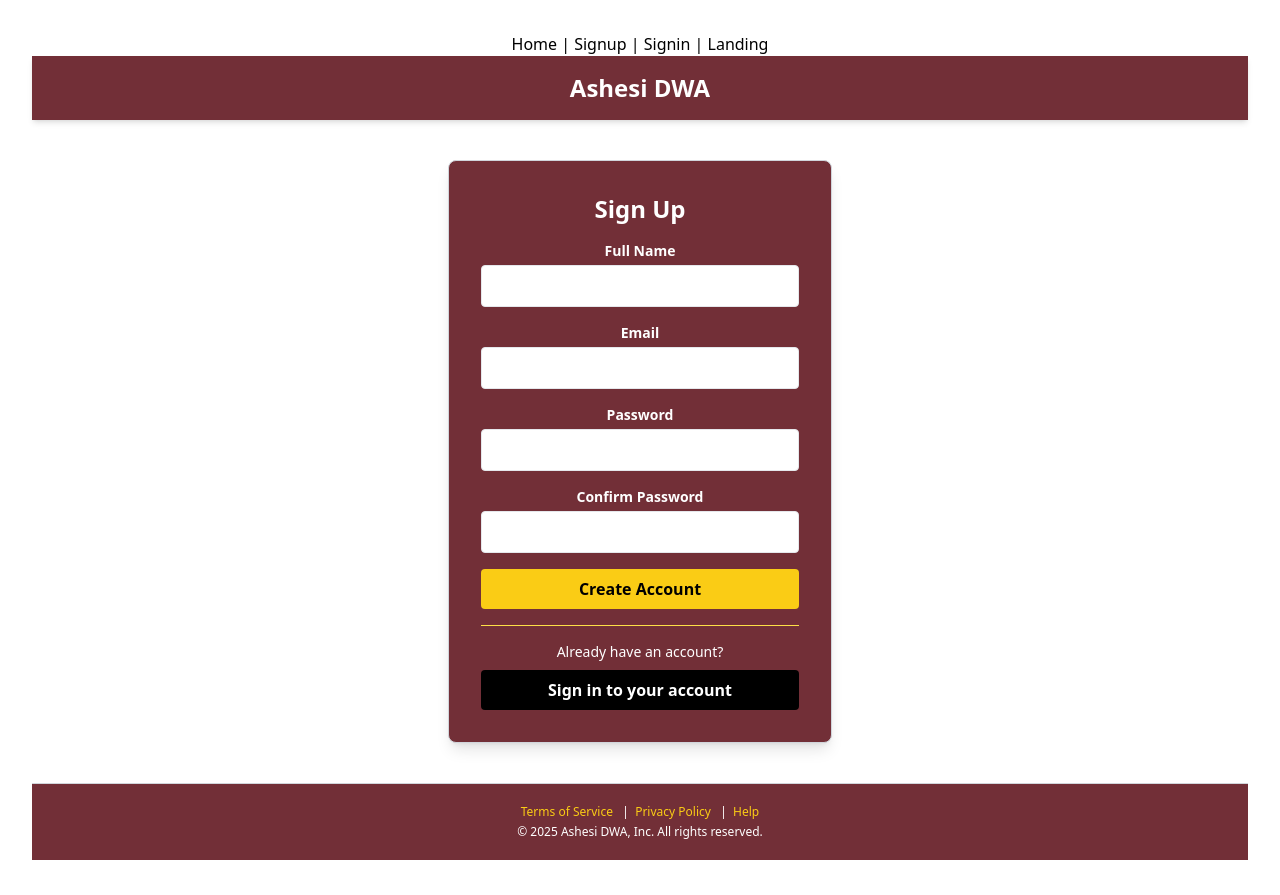
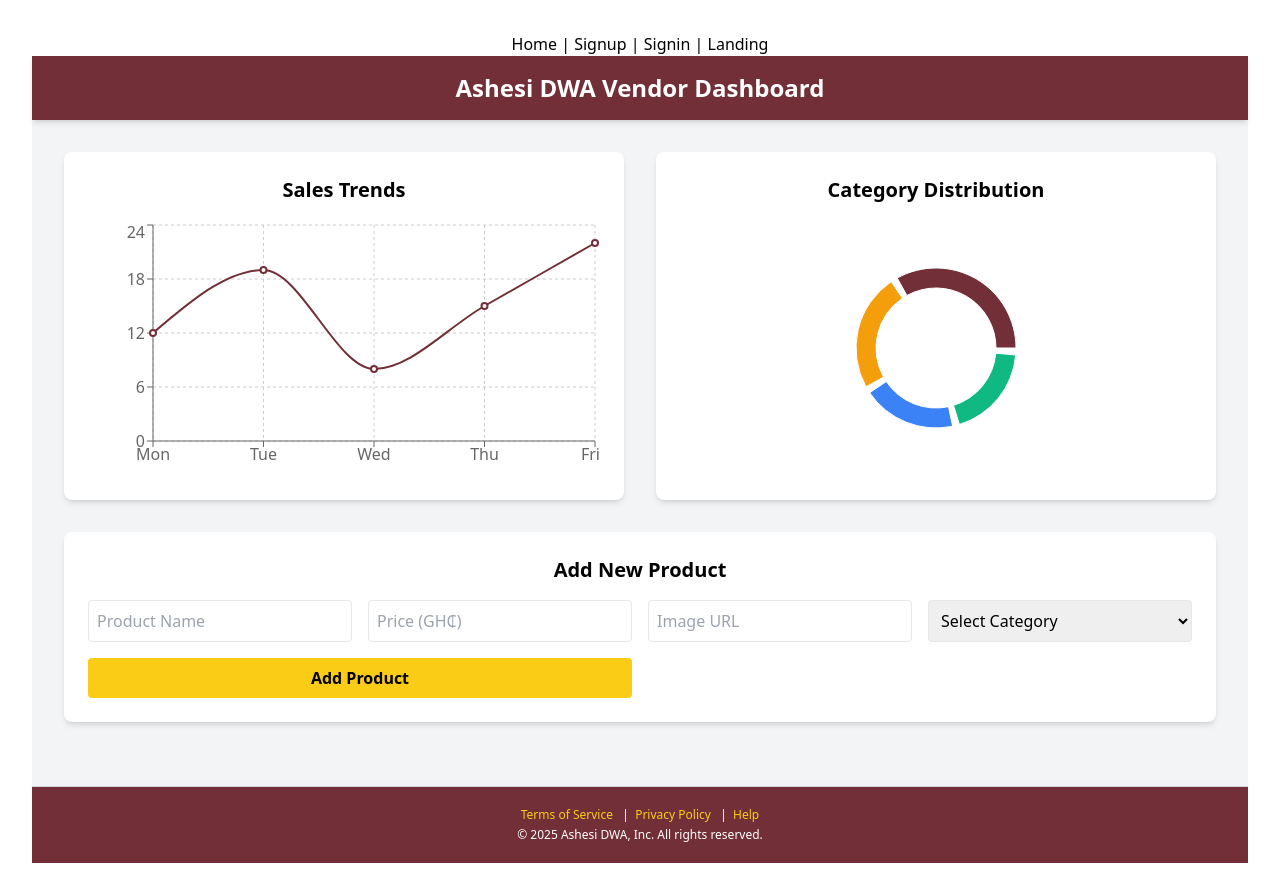
Before and after one commit to madstone0-0/dwa, a React (Vite) app in the folder frontend/: page /signup in a window 1280 px wide. Built offline with nearby package versions, Linux system fonts and the light colour scheme.

Commit message:
Update  vendor dashboard

```diff
--- a/frontend/package.json
+++ b/frontend/package.json
@@ -13,7 +13,8 @@
     "react": "^18.3.1",
     "react-dom": "^18.3.1",
     "react-router-dom": "^7.1.5",
-    "react-spinners": "^0.15.0"
+    "react-spinners": "^0.15.0",
+    "recharts": "^2.15.1"
   },
   "devDependencies": {
     "@eslint/js": "^9.17.0",
--- a/frontend/src/pages/VendorDashboard.tsx
+++ b/frontend/src/pages/VendorDashboard.tsx
@@ -1,25 +1,46 @@
 import React, { useState } from 'react';
+import { PieChart, Pie, Cell, LineChart, Line, XAxis, YAxis, CartesianGrid, Tooltip, ResponsiveContainer } from 'recharts';
 
 interface Product {
   id: number;
   name: string;
   price: number;
   image: string;
+  category: string;
 }
 
 const VendorDashboard: React.FC = () => {
   const [products, setProducts] = useState<Product[]>([]);
-  const [newProduct, setNewProduct] = useState({ name: '', price: '', image: '' });
+  const [newProduct, setNewProduct] = useState({ name: '', price: '', image: '', category: '' });
+
+  // Mock data for charts
+  const salesData = [
+    { name: 'Mon', sales: 12 },
+    { name: 'Tue', sales: 19 },
+    { name: 'Wed', sales: 8 },
+    { name: 'Thu', sales: 15 },
+    { name: 'Fri', sales: 22 },
+  ];
+
+  const categoryData = [
+    { name: 'Fashion', value: 35 },
+    { name: 'Electronics', value: 25 },
+    { name: 'Services', value: 20 },
+    { name: 'Books', value: 20 },
+  ];
+
+  const COLORS = ['#722F37', '#F59E0B', '#3B82F6', '#10B981'];
 
   const handleAddProduct = () => {
-    if (!newProduct.name || !newProduct.price || !newProduct.image) return;
+    if (!newProduct.name || !newProduct.price || !newProduct.image || !newProduct.category) return;
     setProducts([...products, {
       id: products.length + 1,
       name: newProduct.name,
       price: parseFloat(newProduct.price),
-      image: newProduct.image
+      image: newProduct.image,
+      category: newProduct.category
     }]);
-    setNewProduct({ name: '', price: '', image: '' });
+    setNewProduct({ name: '', price: '', image: '', category: '' });
   };
 
   const handleDeleteProduct = (id: number) => {
@@ -27,55 +48,133 @@
   };
 
   return (
-    <div className="min-h-screen bg-gray-100 p-8">
-      <h1 className="text-3xl font-bold text-gray-900 mb-6">Vendor Dashboard</h1>
+    <div className="min-h-screen bg-gray-100 flex flex-col">
+      {/* Header */}
+      <header className="bg-wine py-4 shadow-md flex justify-center" style={{ backgroundColor: '#722F37' }}>
+        <h1 className="text-white text-2xl font-bold">Ashesi DWA Vendor Dashboard</h1>
+      </header>
 
-      <div className="bg-white p-6 rounded-lg shadow-md mb-6">
-        <h2 className="text-xl font-bold mb-4">Add Product</h2>
-        <div className="flex space-x-4">
+      <main className="flex-grow p-8">
+        {/* Stats Section */}
+        <div className="grid grid-cols-1 md:grid-cols-2 gap-8 mb-8">
+          <div className="bg-white p-6 rounded-lg shadow-md">
+            <h2 className="text-xl font-bold mb-4 text-wine">Sales Trends</h2>
+            <div className="h-64">
+              <ResponsiveContainer width="100%" height="100%">
+                <LineChart data={salesData}>
+                  <CartesianGrid strokeDasharray="3 3" />
+                  <XAxis dataKey="name" />
+                  <YAxis />
+                  <Tooltip />
+                  <Line
+                    type="monotone"
+                    dataKey="sales"
+                    stroke="#722F37"
+                    strokeWidth={2}
+                  />
+                </LineChart>
+              </ResponsiveContainer>
+            </div>
+          </div>
+
+          <div className="bg-white p-6 rounded-lg shadow-md">
+            <h2 className="text-xl font-bold mb-4 text-wine">Category Distribution</h2>
+            <div className="h-64">
+              <ResponsiveContainer width="100%" height="100%">
+                <PieChart>
+                  <Pie
+                    data={categoryData}
+                    cx="50%"
+                    cy="50%"
+                    innerRadius={60}
+                    outerRadius={80}
+                    paddingAngle={5}
+                    dataKey="value"
+                  >
+                    {categoryData.map((entry, index) => (
+                      <Cell key={`cell-${index}`} fill={COLORS[index % COLORS.length]} />
+                    ))}
+                  </Pie>
+                  <Tooltip />
+                </PieChart>
+              </ResponsiveContainer>
+            </div>
+          </div>
+        </div>
+
+        {/* Add Product Form */}
+        <div className="bg-white p-6 rounded-lg shadow-md mb-8">
+          <h2 className="text-xl font-bold mb-4 text-wine">Add New Product</h2>
+          <div className="grid grid-cols-1 md:grid-cols-4 gap-4">
             <input
               type="text"
               placeholder="Product Name"
               value={newProduct.name}
               onChange={(e) => setNewProduct({ ...newProduct, name: e.target.value })}
-            className="p-2 border rounded"
+              className="p-2 border rounded focus:ring-2 focus:ring-wine"
             />
             <input
               type="number"
-            placeholder="Price"
+              placeholder="Price (GH₵)"
               value={newProduct.price}
               onChange={(e) => setNewProduct({ ...newProduct, price: e.target.value })}
-            className="p-2 border rounded"
+              className="p-2 border rounded focus:ring-2 focus:ring-wine"
             />
             <input
               type="text"
               placeholder="Image URL"
               value={newProduct.image}
               onChange={(e) => setNewProduct({ ...newProduct, image: e.target.value })}
-            className="p-2 border rounded"
+              className="p-2 border rounded focus:ring-2 focus:ring-wine"
             />
+            <select
+              value={newProduct.category}
+              onChange={(e) => setNewProduct({ ...newProduct, category: e.target.value })}
+              className="p-2 border rounded focus:ring-2 focus:ring-wine"
+            >
+              <option value="">Select Category</option>
+              <option value="Fashion">Fashion</option>
+              <option value="Electronics">Electronics</option>
+              <option value="Services">Services</option>
+              <option value="Books">Books</option>
+            </select>
             <button
               onClick={handleAddProduct}
-            className="bg-yellow-500 text-white px-4 py-2 rounded hover:bg-yellow-600">
-            Add
+              className="bg-yellow-400 text-black py-2 rounded font-bold hover:bg-yellow-500 md:col-span-2"
+            >
+              Add Product
             </button>
           </div>
         </div>
 
+        {/* Products Grid */}
         <div className="grid grid-cols-1 md:grid-cols-3 gap-4">
           {products.map((product) => (
-          <div key={product.id} className="bg-white p-4 border rounded-lg shadow-md">
-            <img src={product.image} alt={product.name} className="w-full h-40 object-cover mb-2" />
-            <h3 className="text-lg font-bold">{product.name}</h3>
-            <p className="text-gray-600">${product.price.toFixed(2)}</p>
+            <div key={product.id} className="bg-white p-4 border rounded-lg shadow-md hover:shadow-lg transition-shadow">
+              <img src={product.image} alt={product.name} className="w-full h-48 object-cover mb-2 rounded" />
+              <h3 className="text-lg font-bold text-gray-800">{product.name}</h3>
+              <p className="text-wine font-semibold">GH₵{product.price.toFixed(2)}</p>
+              <p className="text-sm text-gray-600 mb-2">Category: {product.category}</p>
               <button
                 onClick={() => handleDeleteProduct(product.id)}
-              className="mt-2 bg-red-500 text-white px-3 py-1 rounded hover:bg-red-600">
+                className="bg-black text-white py-2 rounded font-bold hover:bg-gray-800 w-full mt-2"
+              >
                 Delete
               </button>
             </div>
           ))}
         </div>
+      </main>
+
+      {/* Footer */}
+      <footer className="bg-wine text-white text-center py-5 text-xs border-t border-gray-300" style={{ backgroundColor: '#722F37' }}>
+        <p className="mb-1">
+          <span className="text-yellow-400 cursor-pointer hover:underline">Terms of Service</span> &nbsp; | &nbsp;
+          <span className="text-yellow-400 cursor-pointer hover:underline">Privacy Policy</span> &nbsp; | &nbsp;
+          <span className="text-yellow-400 cursor-pointer hover:underline">Help</span>
+        </p>
+        <p>&copy; {new Date().getFullYear()} Ashesi DWA, Inc. All rights reserved.</p>
+      </footer>
     </div>
   );
 };
--- a/frontend/src/pages/signup.tsx
+++ b/frontend/src/pages/signup.tsx
@@ -1,102 +1,172 @@
 import React, { useState } from 'react';
-import { useNavigate } from 'react-router-dom';
+import { PieChart, Pie, Cell, LineChart, Line, XAxis, YAxis, CartesianGrid, Tooltip, ResponsiveContainer } from 'recharts';
 
- {/* Signup function */}
-function Signup() {
-    const [name, setName] = useState('');
-    const [email, setEmail] = useState('');
-    const [password, setPassword] = useState('');
-    const [confirmPassword, setConfirmPassword] = useState('');
-    const [error, setError] = useState('');
-    const navigate = useNavigate();
+interface Product {
+  id: number;
+  name: string;
+  price: number;
+  image: string;
+  category: string;
+}
 
-    const handleSignup = (e: React.FormEvent) => {
-        e.preventDefault();
-        if (!name || !email || !password || !confirmPassword) {
-            setError('All fields are required.');
-            return;
-        }
-        if (password !== confirmPassword) {
-            setError('Passwords do not match.');
-            return;
-        }
-        console.log('Signup details:', { name, email, password });
-        setError('');
-        navigate('/signin');
+const VendorDashboard: React.FC = () => {
+  const [products, setProducts] = useState<Product[]>([]);
+  const [newProduct, setNewProduct] = useState({ name: '', price: '', image: '', category: '' });
+
+  // Mock data for charts
+  const salesData = [
+    { name: 'Mon', sales: 12 },
+    { name: 'Tue', sales: 19 },
+    { name: 'Wed', sales: 8 },
+    { name: 'Thu', sales: 15 },
+    { name: 'Fri', sales: 22 },
+  ];
+
+  const categoryData = [
+    { name: 'Fashion', value: 35 },
+    { name: 'Electronics', value: 25 },
+    { name: 'Services', value: 20 },
+    { name: 'Books', value: 20 },
+  ];
+
+  const COLORS = ['#722F37', '#F59E0B', '#3B82F6', '#10B981'];
+
+  const handleAddProduct = () => {
+    if (!newProduct.name || !newProduct.price || !newProduct.image || !newProduct.category) return;
+    setProducts([...products, {
+      id: products.length + 1,
+      name: newProduct.name,
+      price: parseFloat(newProduct.price),
+      image: newProduct.image,
+      category: newProduct.category
+    }]);
+    setNewProduct({ name: '', price: '', image: '', category: '' });
+  };
+
+  const handleDeleteProduct = (id: number) => {
+    setProducts(products.filter(product => product.id !== id));
   };
 
   return (
-        <div className="flex flex-col min-h-screen bg-white">
-            {/* Header Section */}
+    <div className="min-h-screen bg-gray-100 flex flex-col">
+      {/* Header */}
       <header className="bg-wine py-4 shadow-md flex justify-center" style={{ backgroundColor: '#722F37' }}>
-                <h1 className="text-white text-2xl font-bold">Ashesi DWA</h1>
+        <h1 className="text-white text-2xl font-bold">Ashesi DWA Vendor Dashboard</h1>
       </header>
 
-            {/* Main Content */}
-            <div className="flex flex-grow justify-center items-center py-10">
-                <div className="bg-wine p-8 rounded-lg shadow-lg w-96 border border-gray-300" style={{ backgroundColor: '#722F37' }}>
-                    <h2 className="text-white text-2xl font-bold mb-4 text-center">Sign Up</h2>
-                    {error && <p className="bg-yellow-300 text-black p-2 rounded mb-4">{error}</p>}
-                    <form onSubmit={handleSignup} className="flex flex-col">
+      <main className="flex-grow p-8">
+        {/* Stats Section */}
+        <div className="grid grid-cols-1 md:grid-cols-2 gap-8 mb-8">
+          <div className="bg-white p-6 rounded-lg shadow-md">
+            <h2 className="text-xl font-bold mb-4 text-wine">Sales Trends</h2>
+            <div className="h-64">
+              <ResponsiveContainer width="100%" height="100%">
+                <LineChart data={salesData}>
+                  <CartesianGrid strokeDasharray="3 3" />
+                  <XAxis dataKey="name" />
+                  <YAxis />
+                  <Tooltip />
+                  <Line
+                    type="monotone"
+                    dataKey="sales"
+                    stroke="#722F37"
+                    strokeWidth={2}
+                  />
+                </LineChart>
+              </ResponsiveContainer>
+            </div>
+          </div>
 
-                         {/* Full Name */}
-                        <label className="text-white text-sm font-bold mb-1">Full Name</label>
+          <div className="bg-white p-6 rounded-lg shadow-md">
+            <h2 className="text-xl font-bold mb-4 text-wine">Category Distribution</h2>
+            <div className="h-64">
+              <ResponsiveContainer width="100%" height="100%">
+                <PieChart>
+                  <Pie
+                    data={categoryData}
+                    cx="50%"
+                    cy="50%"
+                    innerRadius={60}
+                    outerRadius={80}
+                    paddingAngle={5}
+                    dataKey="value"
+                  >
+                    {categoryData.map((entry, index) => (
+                      <Cell key={`cell-${index}`} fill={COLORS[index % COLORS.length]} />
+                    ))}
+                  </Pie>
+                  <Tooltip />
+                </PieChart>
+              </ResponsiveContainer>
+            </div>
+          </div>
+        </div>
+
+        {/* Add Product Form */}
+        <div className="bg-white p-6 rounded-lg shadow-md mb-8">
+          <h2 className="text-xl font-bold mb-4 text-wine">Add New Product</h2>
+          <div className="grid grid-cols-1 md:grid-cols-4 gap-4">
             <input
               type="text"
-                            value={name}
-                            onChange={(e) => setName(e.target.value)}
-                            required
-                            className="p-2 mb-4 border rounded w-full focus:outline-none focus:ring-2 focus:ring-yellow-500"
+              placeholder="Product Name"
+              value={newProduct.name}
+              onChange={(e) => setNewProduct({ ...newProduct, name: e.target.value })}
+              className="p-2 border rounded focus:ring-2 focus:ring-wine"
             />
-
-                         {/* Email */}
-                        <label className="text-white text-sm font-bold mb-1">Email</label>
             <input
-                            type="email"
-                            value={email}
-                            onChange={(e) => setEmail(e.target.value)}
-                            required
-                            className="p-2 mb-4 border rounded w-full focus:outline-none focus:ring-2 focus:ring-yellow-500"
+              type="number"
+              placeholder="Price (GH₵)"
+              value={newProduct.price}
+              onChange={(e) => setNewProduct({ ...newProduct, price: e.target.value })}
+              className="p-2 border rounded focus:ring-2 focus:ring-wine"
             />
-
-                         {/* Password */}
-                        <label className="text-white text-sm font-bold mb-1">Password</label>
             <input
-                            type="password"
-                            value={password}
-                            onChange={(e) => setPassword(e.target.value)}
-                            required
-                            className="p-2 mb-4 border rounded w-full focus:outline-none focus:ring-2 focus:ring-yellow-500"
+              type="text"
+              placeholder="Image URL"
+              value={newProduct.image}
+              onChange={(e) => setNewProduct({ ...newProduct, image: e.target.value })}
+              className="p-2 border rounded focus:ring-2 focus:ring-wine"
             />
-
-                         {/* Re-enter Password */}
-                        <label className="text-white text-sm font-bold mb-1">Confirm Password</label>
-                        <input
-                            type="password"
-                            value={confirmPassword}
-                            onChange={(e) => setConfirmPassword(e.target.value)}
-                            required
-                            className="p-2 mb-4 border rounded w-full focus:outline-none focus:ring-2 focus:ring-yellow-500"
-                        />
+            <select
+              value={newProduct.category}
+              onChange={(e) => setNewProduct({ ...newProduct, category: e.target.value })}
+              className="p-2 border rounded focus:ring-2 focus:ring-wine"
+            >
+              <option value="">Select Category</option>
+              <option value="Fashion">Fashion</option>
+              <option value="Electronics">Electronics</option>
+              <option value="Services">Services</option>
+              <option value="Books">Books</option>
+            </select>
             <button
-                            type="submit"
-                            className="bg-yellow-400 text-black py-2 rounded font-bold hover:bg-yellow-500 w-full"
+              onClick={handleAddProduct}
+              className="bg-yellow-400 text-black py-2 rounded font-bold hover:bg-yellow-500 md:col-span-2"
             >
-                            Create Account
-                        </button>
-                    </form>
-                    <hr className="my-4 border-yellow-300" />
-                    <p className="text-white text-sm text-center">Already have an account?</p>
-                    <button
-                        className="bg-black text-white py-2 rounded font-bold hover:bg-gray-800 w-full mt-2"
-                        onClick={() => navigate('/signin')}
-                    >
-                        Sign in to your account
+              Add Product
             </button>
           </div>
         </div>
 
-            {/* Footer Section */}
+        {/* Products Grid */}
+        <div className="grid grid-cols-1 md:grid-cols-3 gap-4">
+          {products.map((product) => (
+            <div key={product.id} className="bg-white p-4 border rounded-lg shadow-md hover:shadow-lg transition-shadow">
+              <img src={product.image} alt={product.name} className="w-full h-48 object-cover mb-2 rounded" />
+              <h3 className="text-lg font-bold text-gray-800">{product.name}</h3>
+              <p className="text-wine font-semibold">GH₵{product.price.toFixed(2)}</p>
+              <p className="text-sm text-gray-600 mb-2">Category: {product.category}</p>
+              <button
+                onClick={() => handleDeleteProduct(product.id)}
+                className="bg-black text-white py-2 rounded font-bold hover:bg-gray-800 w-full mt-2"
+              >
+                Delete
+              </button>
+            </div>
+          ))}
+        </div>
+      </main>
+
+      {/* Footer */}
       <footer className="bg-wine text-white text-center py-5 text-xs border-t border-gray-300" style={{ backgroundColor: '#722F37' }}>
         <p className="mb-1">
           <span className="text-yellow-400 cursor-pointer hover:underline">Terms of Service</span> &nbsp; | &nbsp;
@@ -107,6 +177,6 @@
       </footer>
     </div>
   );
-}
+};
 
-export default Signup;
+export default VendorDashboard;
```
Also changed, not shown: 1 other file (tests, documents, lock files or other folders). Lines whose indentation alone changed are shown as unchanged.
